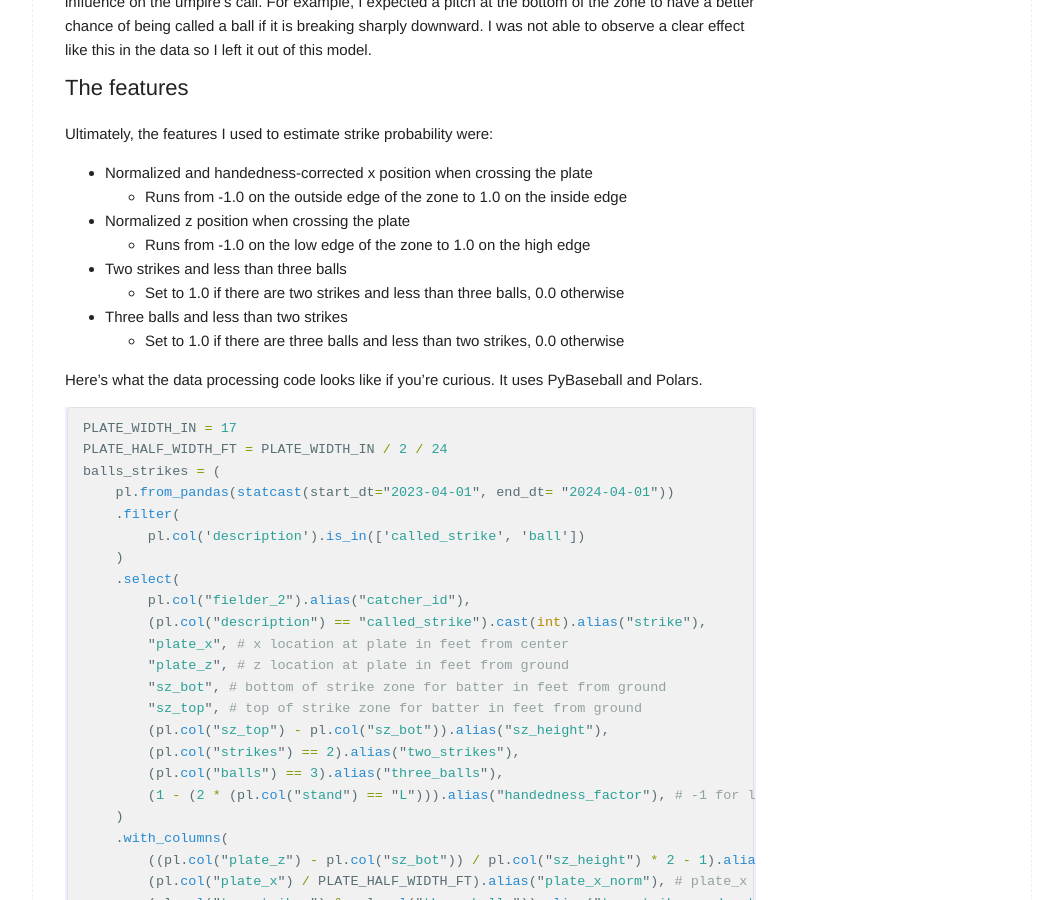
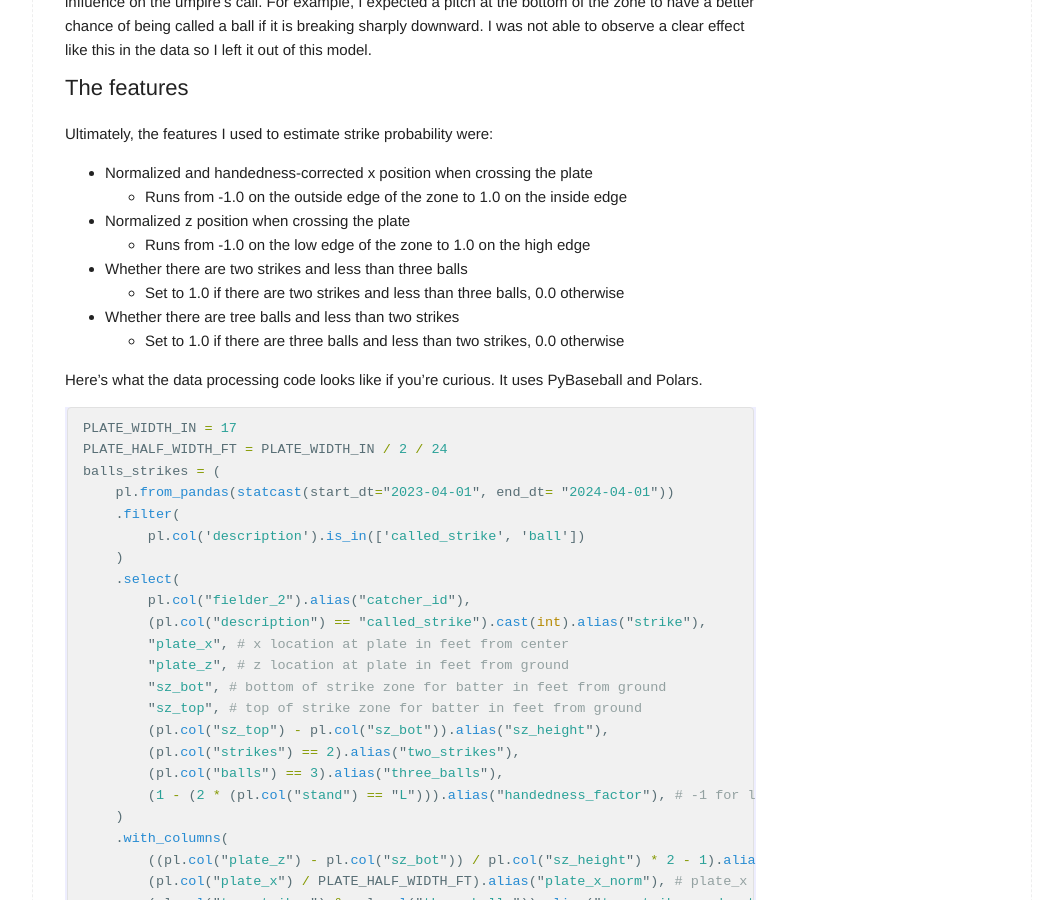
Before and after one commit to ishmandoo/ishmandoo.github.io, a Jekyll site: the page built from _posts/2024-08-31-expected-strike-diffence.md, in a window 1280 px wide and 900 px high, scrolled down 2546 px. Shown: the whole window, without its empty margins (108-1171 px from the left). Built offline with Jekyll 4.4.1, drawn with Linux system fonts in a browser that asks for light colours; comment, search, counter and statistics services are not loaded.

Commit message:
Update 2024-08-31-expected-strike-diffence.md

```diff
--- a/_posts/2024-08-31-expected-strike-diffence.md
+++ b/_posts/2024-08-31-expected-strike-diffence.md
@@ -69,9 +69,9 @@ Ultimately, the features I used to estimate strike probability were:
     - Runs from -1.0 on the outside edge of the zone to 1.0 on the inside edge
 - Normalized z position when crossing the plate
     - Runs from -1.0 on the low edge of the zone to 1.0 on the high edge
-- Two strikes and less than three balls
+- Whether there are two strikes and less than three balls
     - Set to 1.0 if there are two strikes and less than three balls, 0.0 otherwise
-- Three balls and less than two strikes
+- Whether there are tree balls and less than two strikes
     - Set to 1.0 if there are three balls and less than two strikes, 0.0 otherwise
 
 Here's what the data processing code looks like if you're curious.
```
